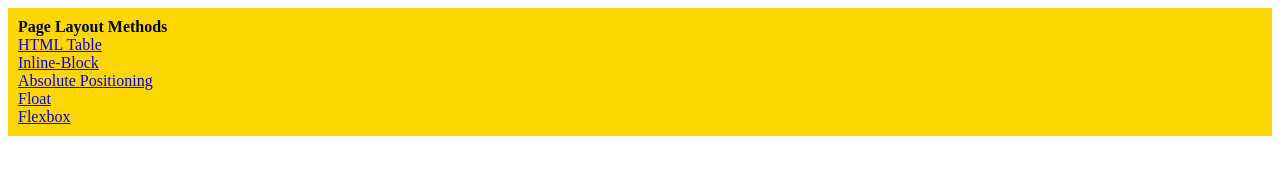
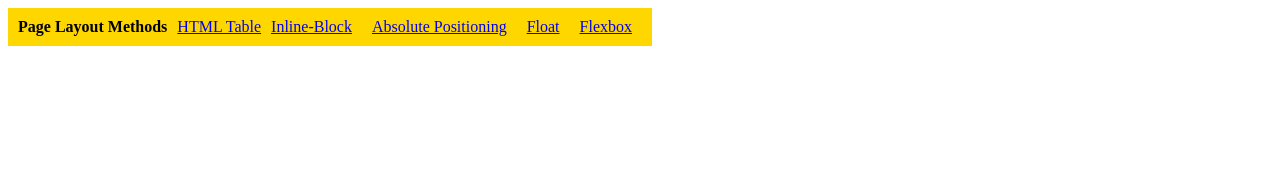
Before and after one commit to BobliHH/Web-Development-Projects, a plain HTML site: page html+css/css/9.0 Display Flex/index.html in a window 1280 px wide. Drawn offline with Linux system fonts and the light colour scheme.

Commit message:
display flex to a div

```diff
--- a/html+css/css/9.0 Display Flex/index.html
+++ b/html+css/css/9.0 Display Flex/index.html
@@ -17,8 +17,10 @@
     }
 
     .container {
+      display: inline-flex;
       padding: 10px;
       background-color: gold;
+      gap: 10px;
     }
 
   </style>
```
